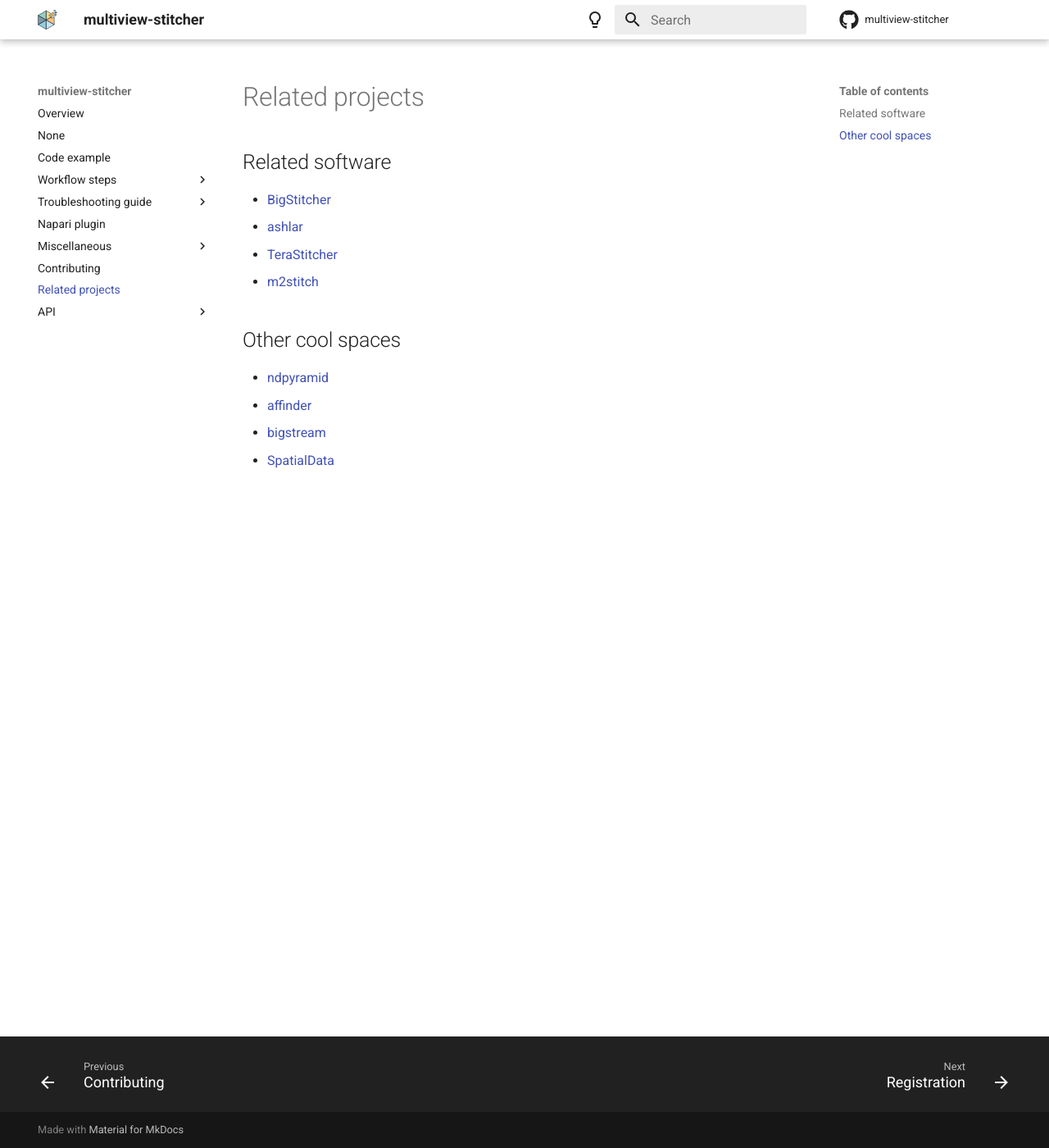
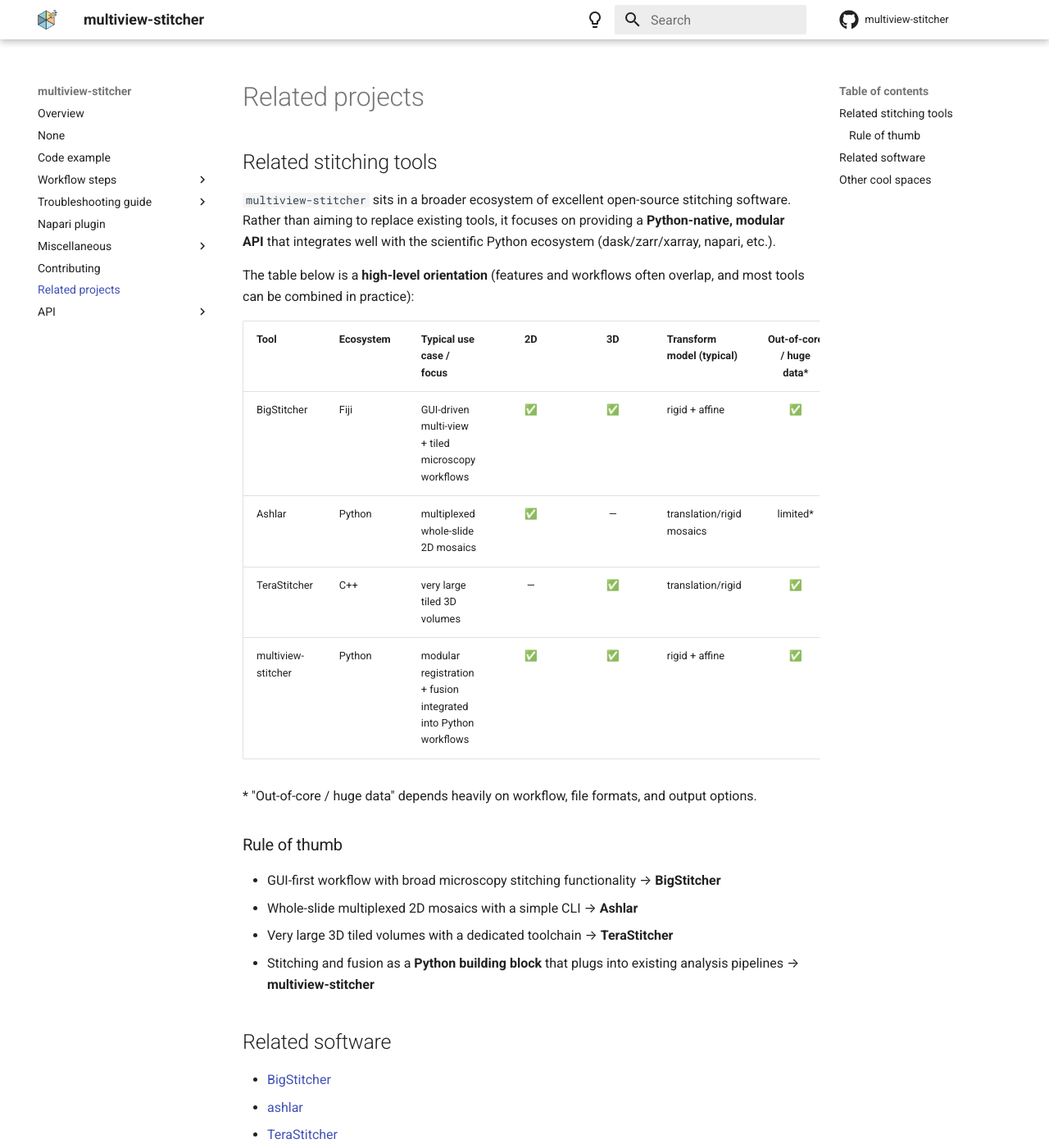
Before and after one commit to multiview-stitcher/multiview-stitcher, an MkDocs documentation site: the page built from docs/related_projects.md, in a window 1280 px wide and 1400 px high. Shown: the whole window at 82% size. Built offline with MkDocs 1.6.1 and Material for MkDocs 9.7.7, drawn with Linux system fonts in a browser that asks for light colours; comment, search, counter and statistics services are not loaded; the version menu is left out.

Commit message:
Update docs: index and related tools

```diff
--- a/docs/related_projects.md
+++ b/docs/related_projects.md
@@ -1,3 +1,27 @@
+## Related stitching tools
+
+`multiview-stitcher` sits in a broader ecosystem of excellent open-source stitching software.
+Rather than aiming to replace existing tools, it focuses on providing a **Python-native, modular API**
+that integrates well with the scientific Python ecosystem (dask/zarr/xarray, napari, etc.).
+
+The table below is a **high-level orientation** (features and workflows often overlap, and most tools can be combined in practice):
+
+| Tool | Ecosystem | Typical use case / focus | 2D | 3D | Transform model (typical) | Out-of-core / huge data* | Automation |
+| --- | --- | --- | :--: | :--: | --- | :--: | --- |
+| BigStitcher | Fiji | GUI-driven multi-view + tiled microscopy workflows | ✅ | ✅ | rigid + affine | ✅ | ImageJ macros / batch |
+| Ashlar | Python | multiplexed whole-slide 2D mosaics | ✅ | — | translation/rigid mosaics | limited* | CLI + Python |
+| TeraStitcher | C++ | very large tiled 3D volumes | — | ✅ | translation/rigid | ✅ | CLI |
+| multiview-stitcher | Python | modular registration + fusion integrated into Python workflows | ✅ | ✅ | rigid + affine | ✅ | Jupyter notebooks / Python API + napari / neuroglancer |
+
+\* "Out-of-core / huge data" depends heavily on workflow, file formats, and output options.
+
+### Rule of thumb
+
+- GUI-first workflow with broad microscopy stitching functionality → **BigStitcher**
+- Whole-slide multiplexed 2D mosaics with a simple CLI → **Ashlar**
+- Very large 3D tiled volumes with a dedicated toolchain → **TeraStitcher**
+- Stitching and fusion as a **Python building block** that plugs into existing analysis pipelines → **multiview-stitcher**
+
 ## Related software
 
 - [BigStitcher](https://imagej.net/plugins/bigstitcher/)
```
Also changed, not shown: docs/index.md (+5 -19 lines).
